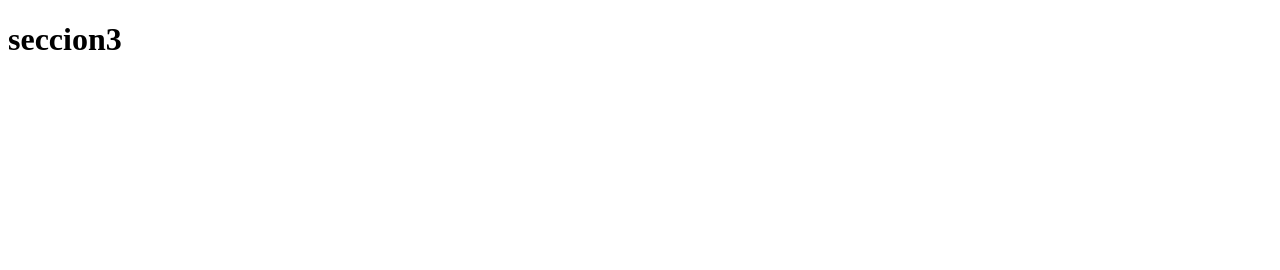
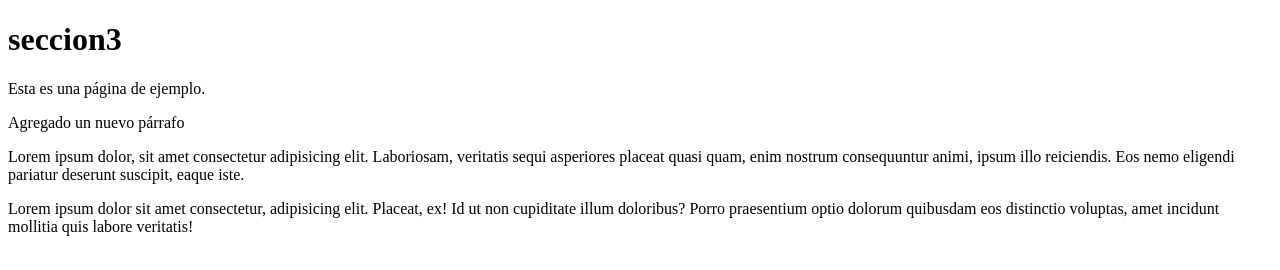
Before and after one commit to joker2207/aspirantes-mir-ejercicioi-3, a plain HTML site: page index.html in a window 1280 px wide. Drawn offline with Linux system fonts and the light colour scheme.

Commit message:
Cambios en la rama develop

```diff
--- a/index.html
+++ b/index.html
@@ -1,13 +1,24 @@
 <!DOCTYPE html>
 <html lang="en">
+
 <head>
     <meta charset="UTF-8">
     <meta http-equiv="X-UA-Compatible" content="IE=edge">
     <meta name="viewport" content="width=device-width, initial-scale=1.0">
     <title>seccio3</title>
 </head>
+
 <body>
     <h1>seccion3</h1>
+    <p>Esta es una página de ejemplo.</p>
+    <p>Agregado un nuevo párrafo</p>
+    <p>Lorem ipsum dolor, sit amet consectetur adipisicing elit. Laboriosam, veritatis sequi asperiores placeat quasi
+        quam, enim nostrum consequuntur animi, ipsum illo reiciendis. Eos nemo eligendi pariatur deserunt suscipit,
+        eaque iste.</p>
+    <p>Lorem ipsum dolor sit amet consectetur, adipisicing elit. Placeat, ex! Id ut non cupiditate illum doloribus?
+        Porro praesentium optio dolorum quibusdam eos distinctio voluptas, amet incidunt mollitia quis labore veritatis!
+    </p>
 
 </body>
+
 </html>
```
Also changed, not shown: 1 other file.
